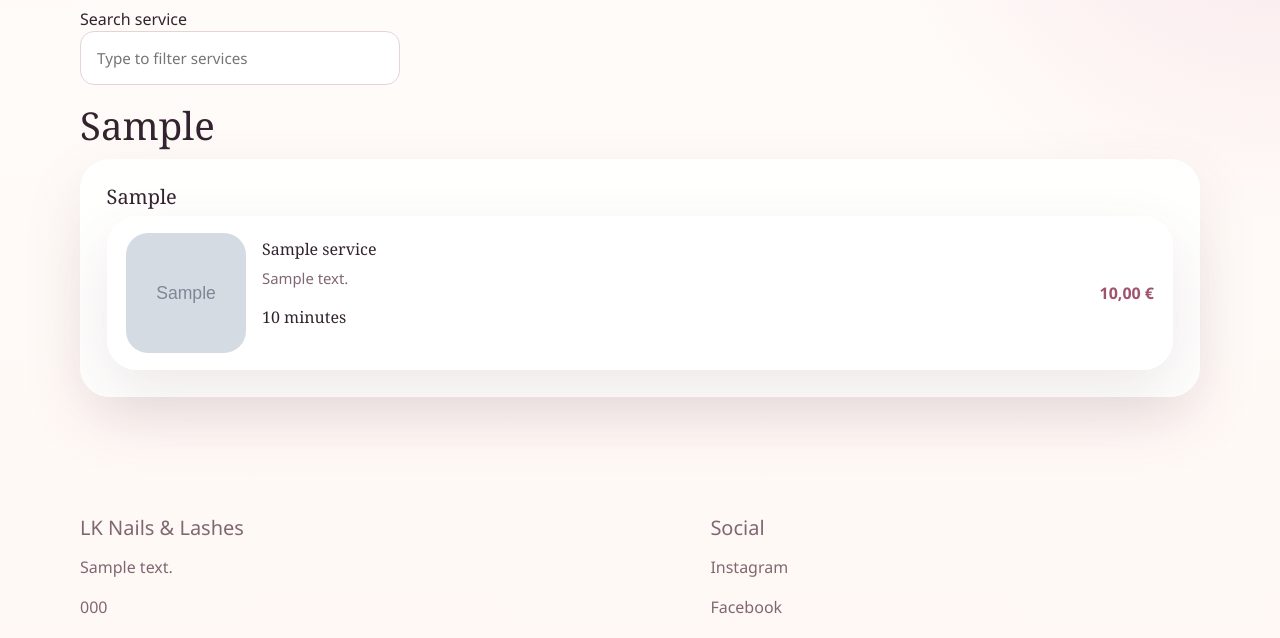
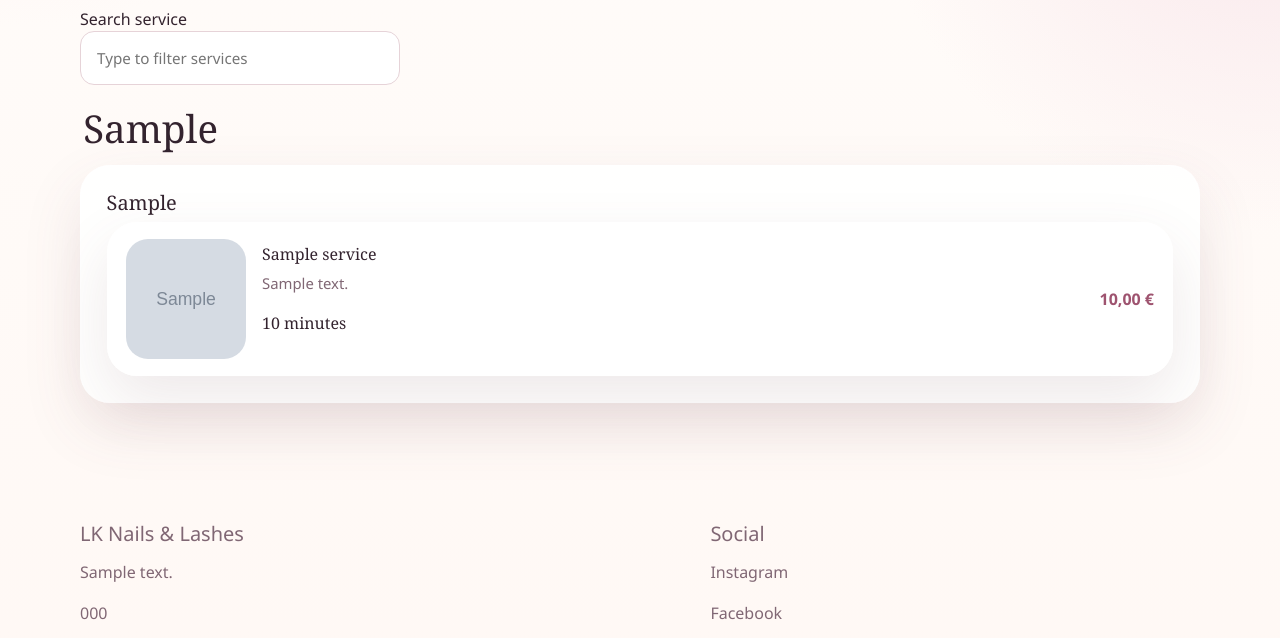
Before and after one commit to garstini/lknails, a Django app: page /en/services/ in a window 1280 px wide. Shown: the part 481-1119 px from the top of the page. Run offline with Django 5.2, Linux system fonts and the light colour scheme; tables that the repository leaves empty hold one stand-in row (values such as "Sample post"); grey boxes marked "Sample" are stand-in pictures.

Commit message:
Space out service categories

```diff
--- a/static/css/site.css
+++ b/static/css/site.css
@@ -239,6 +239,16 @@
   color: var(--muted);
   margin: 0.55rem 0 0.75rem;
   font: 500 0.93rem/1.5 "Avenir Next", "Segoe UI", sans-serif;
+}
+.service-group {
+  margin-top: 2.4rem;
+}
+.service-group:first-of-type {
+  margin-top: 1.4rem;
+}
+.service-group > h2 {
+  margin-bottom: 1rem;
+  padding-left: 0.2rem;
 }
 .metric { font-size: 2rem; font-weight: 700; color: var(--accent-deep); margin: 0; }
 .service-meta, .service-stats, .summary-note, .site-footer, .field-error { color: var(--muted); }
```
